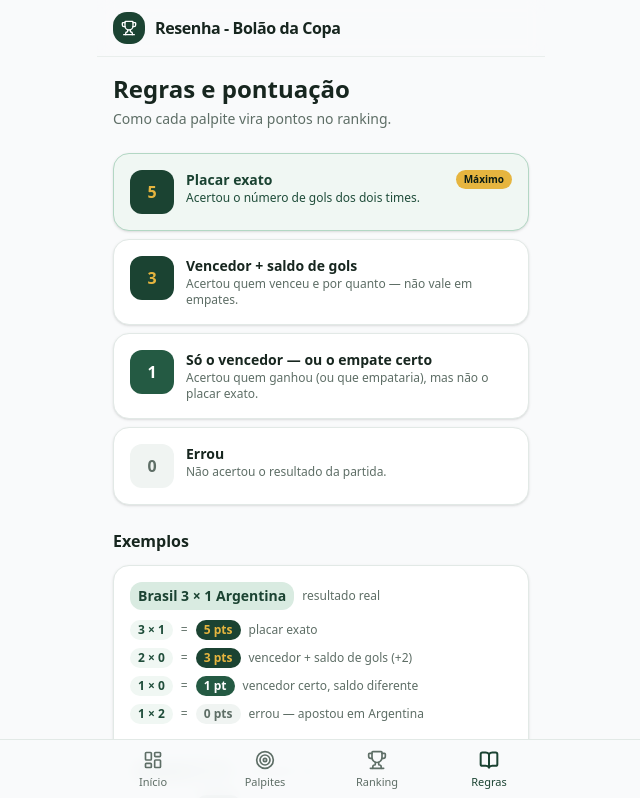
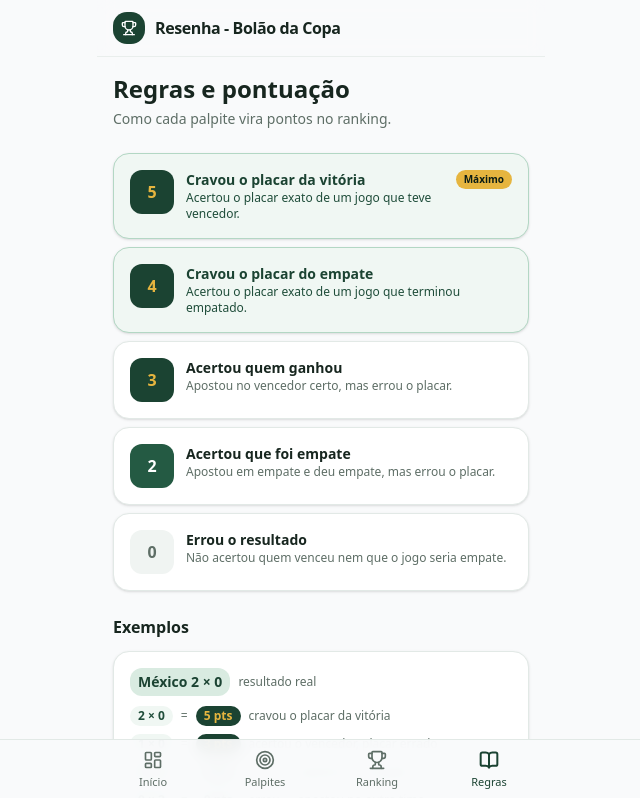
Before and after one commit to emersonjds/bolao-copa, a Next.js app: page /regras in a window 1280 px wide. Shown: the top 798 px of the page, without its empty margins (319-959 px from the left). Built offline with nearby package versions, Linux system fonts and the light colour scheme; no server answers.

Commit message:
adjust points logic

```diff
--- a/src/app/regras/page.tsx
+++ b/src/app/regras/page.tsx
@@ -14,8 +14,8 @@ interface RegraItem {
 const REGRAS: RegraItem[] = [
   {
     pontos: 5,
-    titulo: "Placar exato",
-    descricao: "Acertou o número de gols dos dois times.",
+    titulo: "Cravou o placar da vitória",
+    descricao: "Acertou o placar exato de um jogo que teve vencedor.",
     pontosClasses: "bg-brand-800 text-gold-400",
     itemClasses: "border-brand-200 bg-brand-50",
     tituloClasses: "text-brand-800",
@@ -23,18 +23,27 @@ const REGRAS: RegraItem[] = [
     badgeMaximo: true,
   },
   {
+    pontos: 4,
+    titulo: "Cravou o placar do empate",
+    descricao: "Acertou o placar exato de um jogo que terminou empatado.",
+    pontosClasses: "bg-brand-800 text-gold-400",
+    itemClasses: "border-brand-200 bg-brand-50",
+    tituloClasses: "text-brand-800",
+    descricaoClasses: "text-brand-700",
+  },
+  {
     pontos: 3,
-    titulo: "Vencedor + saldo de gols",
-    descricao: "Acertou quem venceu e por quanto — não vale em empates.",
+    titulo: "Acertou quem ganhou",
+    descricao: "Apostou no vencedor certo, mas errou o placar.",
     pontosClasses: "bg-brand-800 text-gold-400",
     itemClasses: "border-border bg-card",
     tituloClasses: "text-foreground",
     descricaoClasses: "text-muted-foreground",
   },
   {
-    pontos: 1,
-    titulo: "Só o vencedor — ou o empate certo",
-    descricao: "Acertou quem ganhou (ou que empataria), mas não o placar exato.",
+    pontos: 2,
+    titulo: "Acertou que foi empate",
+    descricao: "Apostou em empate e deu empate, mas errou o placar.",
     pontosClasses: "bg-brand-600 text-white",
     itemClasses: "border-border bg-card",
     tituloClasses: "text-foreground",
@@ -42,8 +51,8 @@ const REGRAS: RegraItem[] = [
   },
   {
     pontos: 0,
-    titulo: "Errou",
-    descricao: "Não acertou o resultado da partida.",
+    titulo: "Errou o resultado",
+    descricao: "Não acertou quem venceu nem que o jogo seria empate.",
     pontosClasses: "bg-muted text-muted-foreground",
     itemClasses: "border-border bg-card",
     tituloClasses: "text-foreground",
@@ -64,19 +73,19 @@ interface ExemploPartida {
 
 const EXEMPLOS: ExemploPartida[] = [
   {
-    resultado: "Brasil 3 × 1 Argentina",
+    resultado: "México 2 × 0",
     palpites: [
-      { palpite: "3 × 1", pontos: 5, descricao: "placar exato" },
-      { palpite: "2 × 0", pontos: 3, descricao: "vencedor + saldo de gols (+2)" },
-      { palpite: "1 × 0", pontos: 1, descricao: "vencedor certo, saldo diferente" },
-      { palpite: "1 × 2", pontos: 0, descricao: "errou — apostou em Argentina" },
+      { palpite: "2 × 0", pontos: 5, descricao: "cravou o placar da vitória" },
+      { palpite: "1 × 0", pontos: 3, descricao: "acertou o vencedor, placar errado" },
+      { palpite: "1 × 1", pontos: 0, descricao: "errou — apostou em empate" },
+      { palpite: "0 × 2", pontos: 0, descricao: "errou — apostou no outro time" },
     ],
   },
   {
-    resultado: "Empate 1 × 1",
+    resultado: "Empate 2 × 2",
     palpites: [
-      { palpite: "1 × 1", pontos: 5, descricao: "placar exato" },
-      { palpite: "0 × 0", pontos: 1, descricao: "acertou o empate, placar diferente" },
+      { palpite: "2 × 2", pontos: 4, descricao: "cravou o placar do empate" },
+      { palpite: "1 × 1", pontos: 2, descricao: "acertou o empate, placar errado" },
       { palpite: "2 × 1", pontos: 0, descricao: "errou — apostou em vencedor" },
     ],
   },
@@ -84,7 +93,7 @@ const EXEMPLOS: ExemploPartida[] = [
 
 function getPalpiteBadgeClasses(pontos: number): string {
   if (pontos >= 3) return "bg-brand-800 text-gold-400";
-  if (pontos === 1) return "bg-brand-600 text-white";
+  if (pontos > 0) return "bg-brand-600 text-white";
   return "bg-muted text-muted-foreground";
 }
 
@@ -186,8 +195,8 @@ export default function RegrasPage() {
           Desempate no ranking
         </h2>
         <ol className="mt-2 list-inside list-decimal space-y-1 text-xs text-muted-foreground">
-          <li>Maior número de placares exatos (5 pts)</li>
-          <li>Maior número de acertos de vencedor (1 pt ou mais)</li>
+          <li>Maior número de placares cravados (4 ou 5 pts)</li>
+          <li>Maior número de resultados certos (2 pts ou mais)</li>
           <li>Ordem alfabética (critério de último recurso)</li>
         </ol>
       </section>
```
Also changed, not shown: 2 other files (tests, documents, lock files or other folders).
